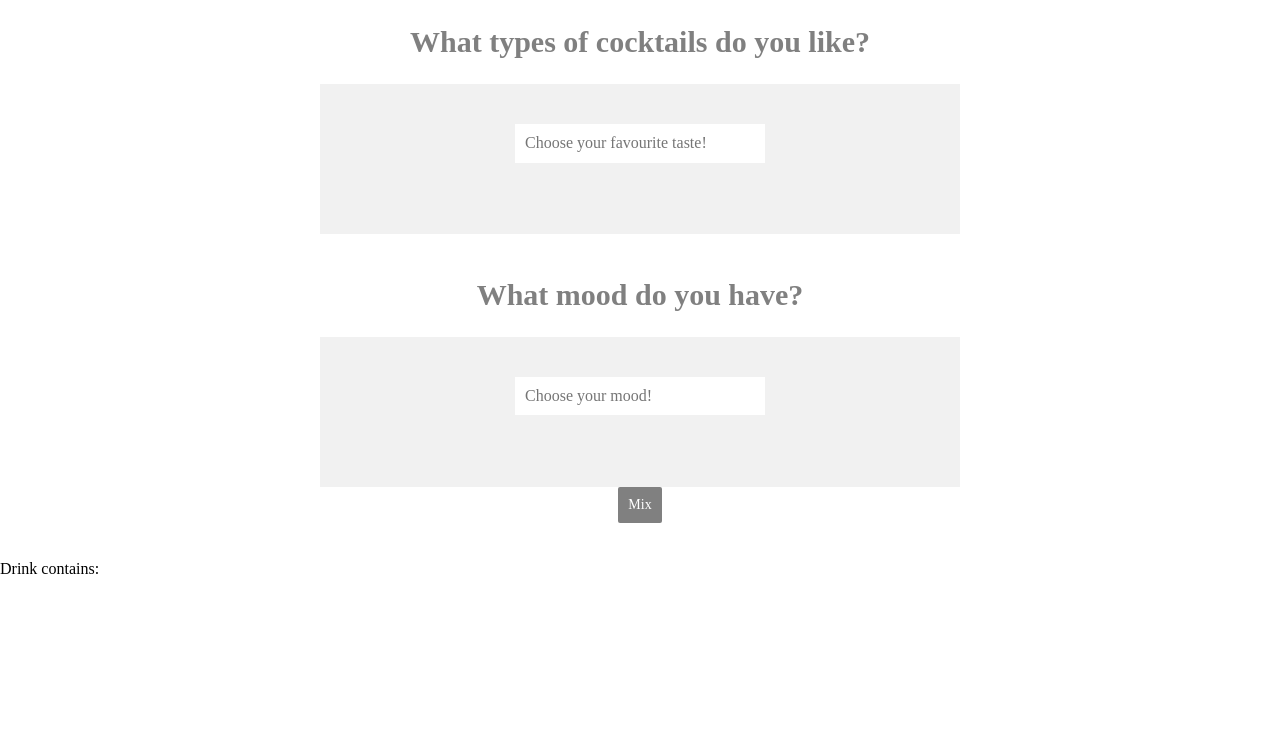
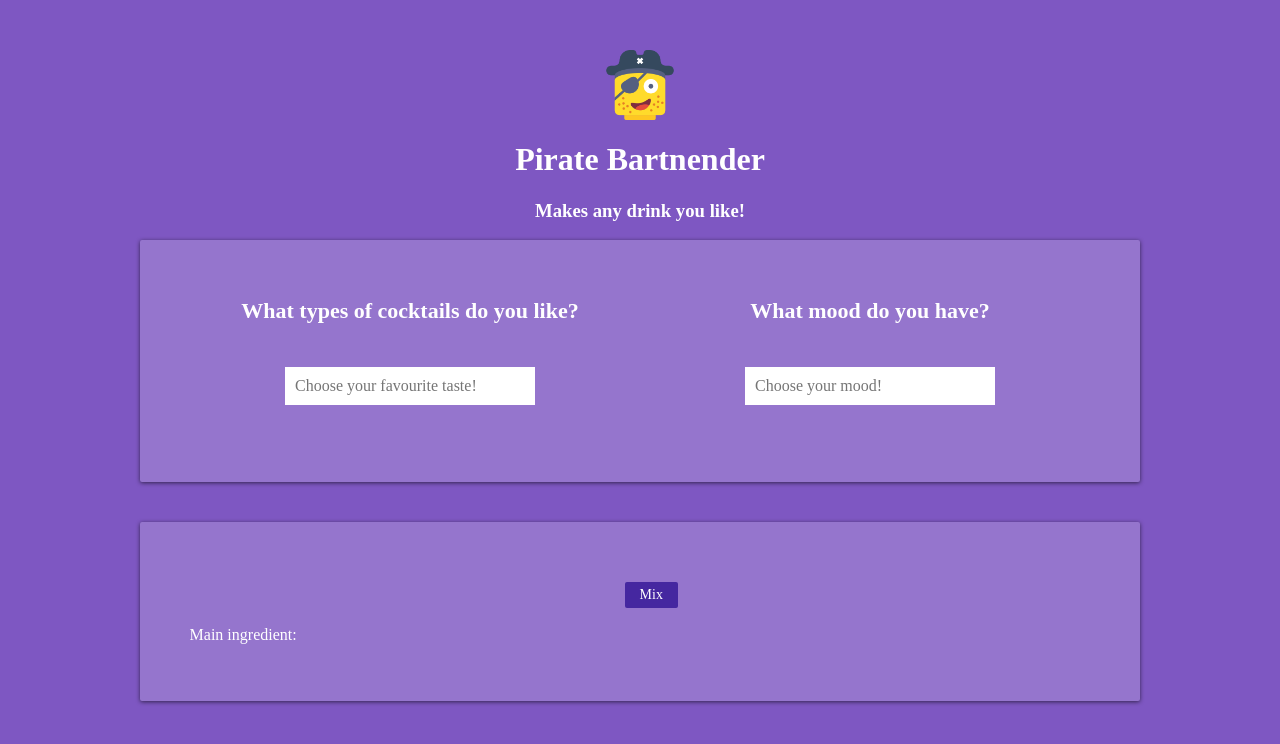
Before and after one commit to verben-a/pirate-bartender, a plain HTML site: page index.html in a window 1280 px wide. Drawn offline with nearby package versions, Linux system fonts and the light colour scheme; a web font is replaced by a local one.

Commit message:
Colored version with basic functionality

```diff
--- a/app.js
+++ b/app.js
@@ -4,7 +4,7 @@ var Cocktail = function(taste, mood) {
 }
 
 Cocktail.prototype.mixing = function(rand) {
-    return '<p>If you like ' + this.taste + ' drinks and have a ' + this.mood + ' mood you will like ' + rand +'</p>'
+    return '<p>If you like ' + this.taste + ' drinks and have a ' + this.mood + ' mood you will like ' + rand + '</p>'
 }
 
 function showTaste() {
--- a/index.html
+++ b/index.html
@@ -5,14 +5,18 @@
     <title>Pirate bartender</title>
     <meta charset="utf-8">
     <meta name="viewport" content="width=device-width">
-    <link href="https://fonts.googleapis.com/css?family=Proxima+Nova" rel="stylesheet">
+    <link href="https://fonts.googleapis.com/css?family=Aref+Ruqaa" rel="stylesheet">
     <link rel="stylesheet" type="text/css" href="https://cdnjs.cloudflare.com/ajax/libs/normalize/4.1.1/normalize.min.css">
     <link rel="stylesheet" type="text/css" href="main.css">
 </head>
 
 <body>
     <main>
-    <form>
+        <img src="pics/pirate.png">
+        <h1>Pirate Bartnender</h1>
+        <h3>Makes any drink you like!</h3>
+        <div class="row">
+            <div class="col-6">
                 <h2>What types of cocktails do you like?</h2>
                 <div class="grey-form">
                     <div class="dropdown">
@@ -26,7 +30,8 @@
                         </div>
                     </div>
                 </div>
-        	<br />
+            </div>
+            <div class="col-6">
                 <h2>What mood do you have?</h2>
                 <div class="grey-form">
                     <div class="dropdown">
@@ -40,15 +45,20 @@
                         </div>
                     </div>
                 </div>
+            </div>
+        </div>
+        <div class="row">
+            <div class="col-12">
                 <button type="submit" class="submit-mix">Mix</button>
-        	</form>
+                <br />
                 <br />
                 <div class="results">
                 </div>
-        <br />
-        <div>
-        	Drink contains:
+                <div class="show-ingredient">
+                    Main ingredient:
                     <p class="ingredient"></p>
+                </div>
+            </div>
         </div>
     </main>
     <script src="https://code.jquery.com/jquery-3.1.0.js"></script>
--- a/main.css
+++ b/main.css
@@ -1,34 +1,105 @@
 * {
     box-sizing: border-box;
-    font-family: Proxima Nova;
+    font-family: Aref Ruqaa;
+    background-color: #7E57C2;
+    color: white;
 }
 
 main {
     margin: 0 auto;
 }
 
-h2 {
-    color: grey;
-    font-size: 30px;
+img {
+    display: block;
+    margin: auto;
+    margin-top: 50px;
+    height: 70px;
+    width: 70px;
+}
+
+h1,
+h3 {
     text-align: center;
 }
 
-form {
-	margin: 0 auto;
+h2 {
+    font-size: 22px;
     text-align: center;
+    background-color: #9575CD;
+}
+
+.row {
+    max-width: 1000px;
+    padding-left: 20px;
+    padding-right: 20px;
+    margin: 0 auto;
+    margin-bottom: 40px;
+    background-color: #9575CD;
+    border-radius: 2px;
+    padding: 40px;
+    box-shadow: 0 1px 4px rgba(0, 0, 0, .6);
+}
+
+
+/* Clearfix */
+
+.row::before,
+.row::after {
+    display: table;
+    content: '';
+}
+
+.row::after {
+    clear: both;
+}
+
+.col-6,
+.col-12 {
+    background-color: #9575CD;
+    float: left;
+    padding-left: 1.04166666%;
+    padding-right: 1.04166666%;
+}
+
+
+/* Mobile defaults */
+
+.col-6,
+.col-12 {
+    background-color: #9575CD;
+    width: 100%;
+}
+
+
+/* Non-mobile, grid */
+
+@media only screen and (min-width: 640px) {
+    /* 6 columns */
+    .col-6 {
+        background-color: #9575CD;
+        width: 50%;
+    }
+    /* 12 columns */
+    .col-12 {
+        background-color: #9575CD;
+        width: 100%;
+    }
 }
 
 .grey-form {
-	width: 50%;
-    height: 150px;
-    background-color: #f1f1f1;
+    height: 100px;
+    background-color: #9575CD;
     margin: 0 auto;
     text-align: center;
 }
 
-.taste-form, .mood-form {
-	border: none;
-    margin-top: 40px;
+.taste-form,
+.mood-form {
+    border: none;
+    background-color: white;
+    color: #7E57C2 !important;
+    margin-top: 25px;
+    margin-bottom: 25px;
     padding: 10px;
     cursor: pointer;
     width: 250px;
@@ -37,37 +108,41 @@ form {
 .dropdown {
     position: relative;
     display: inline-block;
+    background-color: #9575CD;
 }
 
-.dropdown-content-taste, .dropdown-content-mood {
+.dropdown-content-taste,
+.dropdown-content-mood {
     display: none;
     position: absolute;
-    background-color: #f2f2f2;
+    background-color: #9575CD;
     min-width: 160px;
     box-shadow: 0px 8px 16px 0px rgba(0, 0, 0, 0.2);
 }
 
 .dropdown-content-taste p {
-    color: grey;
+    background-color: #9575CD;
+    color: white;
     padding: 12px 16px;
     text-decoration: none;
     display: block;
 }
 
 .dropdown-content-mood p {
-	color: grey;
+    background-color: #9575CD;
+    color: white;
     padding: 12px 16px;
     text-decoration: none;
     display: block;
 }
 
 .dropdown-content-taste p:hover {
-    background-color: grey;
+    background-color: #673AB7;
     color: white;
 }
 
 .dropdown-content-mood p:hover {
-	background-color: grey;
+    background-color: #673AB7;
     color: white;
 }
 
@@ -76,12 +151,20 @@ form {
 }
 
 .submit-mix {
-	background-color: grey;
+    background-color: #4527A0;
     color: white;
     border: none;
-    margin: 0 auto;
+    margin-top: 20px;
+    margin-left: 435px;
+    margin-right: 435px;
     text-align: center;
     font-size: 14px;
-    padding: 10px;
+    padding: 5px;
+    padding-left: 15px;
+    padding-right: 15px;
     border-radius: 2px;
 }
+
+.show-ingredient {
+    background-color: #9575CD;
+}
```
Also changed, not shown: pics/pirate.png (added). Lines whose indentation alone changed are shown as unchanged.
